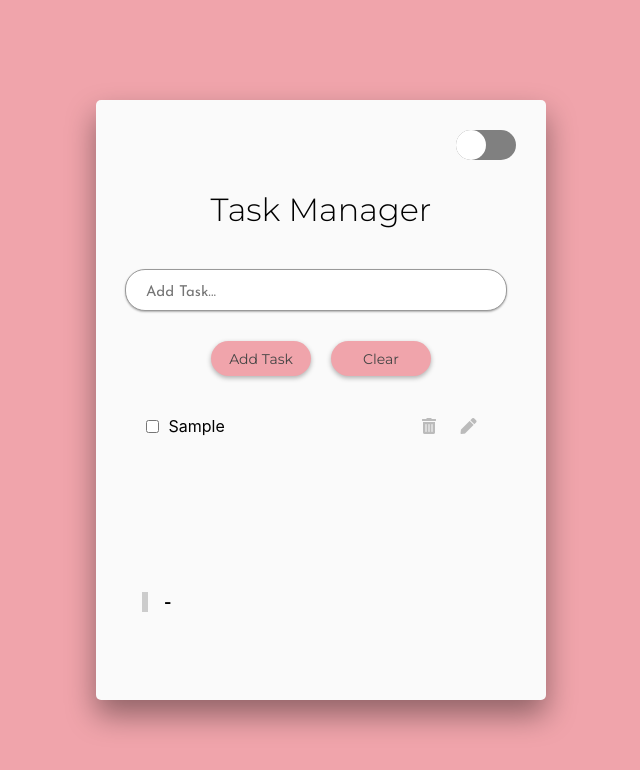
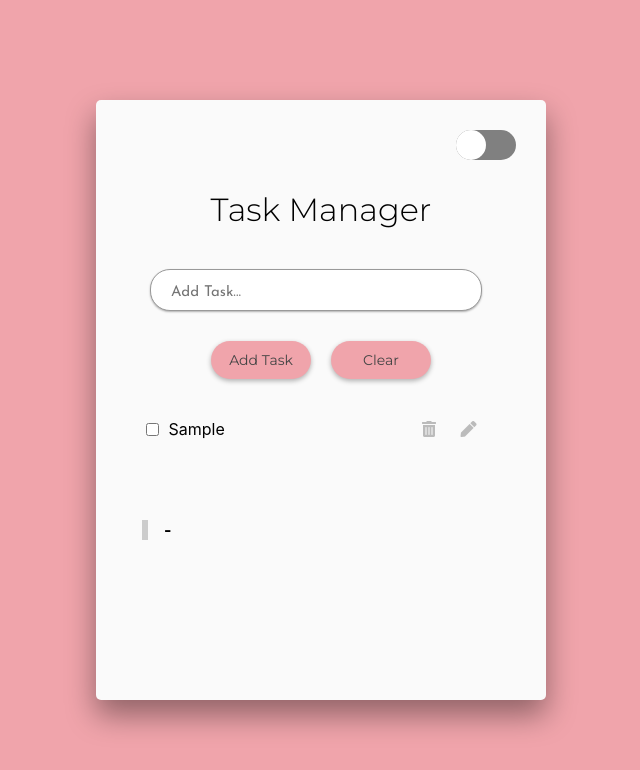
Before and after one commit to salsabilamaurizka/task-manager, a React (Create React App) app: page / in a window 1280 px wide. Both pictures are taken after typing "Sample" into the empty fields and a click on the button "Clear". Shown: the top 770 px of the page, without its empty margins (319-959 px from the left). Built offline with nearby package versions, Linux system fonts and the light colour scheme; no server answers.

Commit message:
update css and add cancel edit task

```diff
--- a/src/App.css
+++ b/src/App.css
@@ -18,13 +18,18 @@
 
 .app-wrapper {
   background-color: #fafafa;
-  width: 25%;
-  min-width: 450px;
+  width: 450px;
   height: 600px;
   padding: 30px;
   box-sizing: border-box;
   border-radius: 5px;
   box-shadow: 0 15px 30px rgba(0, 0, 0, 0.4);
+}
+
+@media only screen and (max-width: 400px) {
+  .app-wrapper {
+    width: 360px;
+  }
 }
 
 .header h1 {
@@ -54,7 +59,7 @@
 .list {
   width: 90%;
   margin: auto;
-  height: 140px;
+  max-height: 140px;
   overflow: hidden;
   overflow-y: auto;
 }
@@ -77,8 +82,7 @@
 }
 
 .task-input {
-  width: 350px;
-  min-width: 250px;
+  min-width: 300px;
   padding: 15px 10px 10px 20px;
   margin-right: 10px;
   font-family: "Josefin Sans", serif;
@@ -98,10 +102,8 @@
 
 .btn {
   margin: 10px;
-}
-
-.add-task-btn {
   min-width: 100px;
+  padding: 10px;
   background-color: #f0a4ab;
   color: #444;
   border: none;
@@ -144,20 +146,6 @@
   font-size: 16px;
   color: #bbb;
   margin-right: 20px;
-}
-
-.clear-btn {
-  width: 100px;
-  height: 35px;
-  background-color: #f0a4ab;
-  color: #444;
-  border: none;
-  font-family: "Montserrat", sans-serif;
-  font-size: 14px;
-  border-radius: 20px;
-  box-shadow: 0 2px 5px rgba(0, 0, 0, 0.3);
-  outline: none;
-  cursor: pointer;
 }
 
 .no-tasks {
@@ -211,14 +199,7 @@
   box-shadow: 0 1px 2px rgba(0, 0, 0, 0.3);
 }
 
-.dark .add-task-btn {
-  min-width: 100px;
-  background-color: #845ec2;
-  color: #ccc;
-  box-shadow: 0 2px 5px rgba(0, 0, 0, 0.3);
-}
-
-.dark .clear-btn {
+.dark .btn {
   background-color: #845ec2;
   color: #ccc;
   box-shadow: 0 2px 5px rgba(0, 0, 0, 0.3);
--- a/src/components/Quote.js
+++ b/src/components/Quote.js
@@ -26,9 +26,9 @@ const Quote = () => {
   }, []);
 
   return (
-    <div class="card-container">
-      <div class="card-panel card-leftbar card-light-grey">
-        <p class="quotes">
+    <div className="card-container">
+      <div className="card-panel card-leftbar card-light-grey">
+        <p className="quotes">
           <i>{quote.content}</i>
         </p>
         <h4>-{quote.author}</h4>
--- a/src/components/Task.js
+++ b/src/components/Task.js
@@ -2,7 +2,7 @@ import React, { useContext } from "react";
 import { TaskList } from "../context/TaskList";
 
 const Task = ({ task }) => {
-  const { removeTask, findItem, checkTask } = useContext(TaskList);
+  const { removeTask, findTask, checkTask } = useContext(TaskList);
   const titleLineThrough = task.isChecked ? "task-title" : "";
 
   return (
@@ -22,7 +22,7 @@ const Task = ({ task }) => {
         >
           <i className="fas fa-trash-alt"></i>
         </button>{" "}
-        <button className="btn-edit task-btn" onClick={() => findItem(task.id)}>
+        <button className="btn-edit task-btn" onClick={() => findTask(task.id)}>
           <i className="fas fa-pen"></i>
         </button>
       </div>
--- a/src/components/TaskForm.js
+++ b/src/components/TaskForm.js
@@ -2,7 +2,9 @@ import React, { useState, useContext, useEffect } from "react";
 import { TaskList } from "../context/TaskList";
 
 const TaskForm = () => {
-  const { addTask, clearList, editTask, editItem } = useContext(TaskList);
+  const { addTask, clearList, editTask, editItem, cancelEditTask } = useContext(
+    TaskList
+  );
   const [title, setTitle] = useState("");
 
   const handleSubmit = (e) => {
@@ -42,9 +44,15 @@ const TaskForm = () => {
         <button type="submit" className="btn add-task-btn">
           {editItem ? "Edit Task" : "Add Task"}
         </button>
-        <button className="btn clear-btn" onClick={clearList}>
-          Clear
-        </button>
+        {editItem ? (
+          <button className="btn cancel-edit-btn" onClick={cancelEditTask}>
+            Cancel Edit
+          </button>
+        ) : (
+          <button className="btn clear-btn" onClick={clearList}>
+            Clear
+          </button>
+        )}
       </div>
     </form>
   );
--- a/src/context/TaskList.js
+++ b/src/context/TaskList.js
@@ -25,7 +25,9 @@ const TaskListProvider = (props) => {
 
   // Add tasks
   const addTask = (title) => {
-    setTasks([...tasks, { isChecked: false, title, id: uuid() }]);
+    if (/\S/.test(title)) {
+      setTasks([...tasks, { isChecked: false, title, id: uuid() }]);
+    }
   };
 
   // Remove tasks
@@ -39,7 +41,7 @@ const TaskListProvider = (props) => {
   };
 
   // Find task
-  const findItem = (id) => {
+  const findTask = (id) => {
     const item = tasks.find((task) => task.id === id);
 
     setEditItem(item);
@@ -57,6 +59,11 @@ const TaskListProvider = (props) => {
     setEditItem(null);
   };
 
+  // Cancel edit
+  const cancelEditTask = () => {
+    setEditItem(null);
+  };
+
   return (
     <TaskList.Provider
       value={{
@@ -64,9 +71,10 @@ const TaskListProvider = (props) => {
         addTask,
         removeTask,
         clearList,
-        findItem,
+        findTask,
         editTask,
         editItem,
+        cancelEditTask,
         checkTask,
       }}
     >
```
